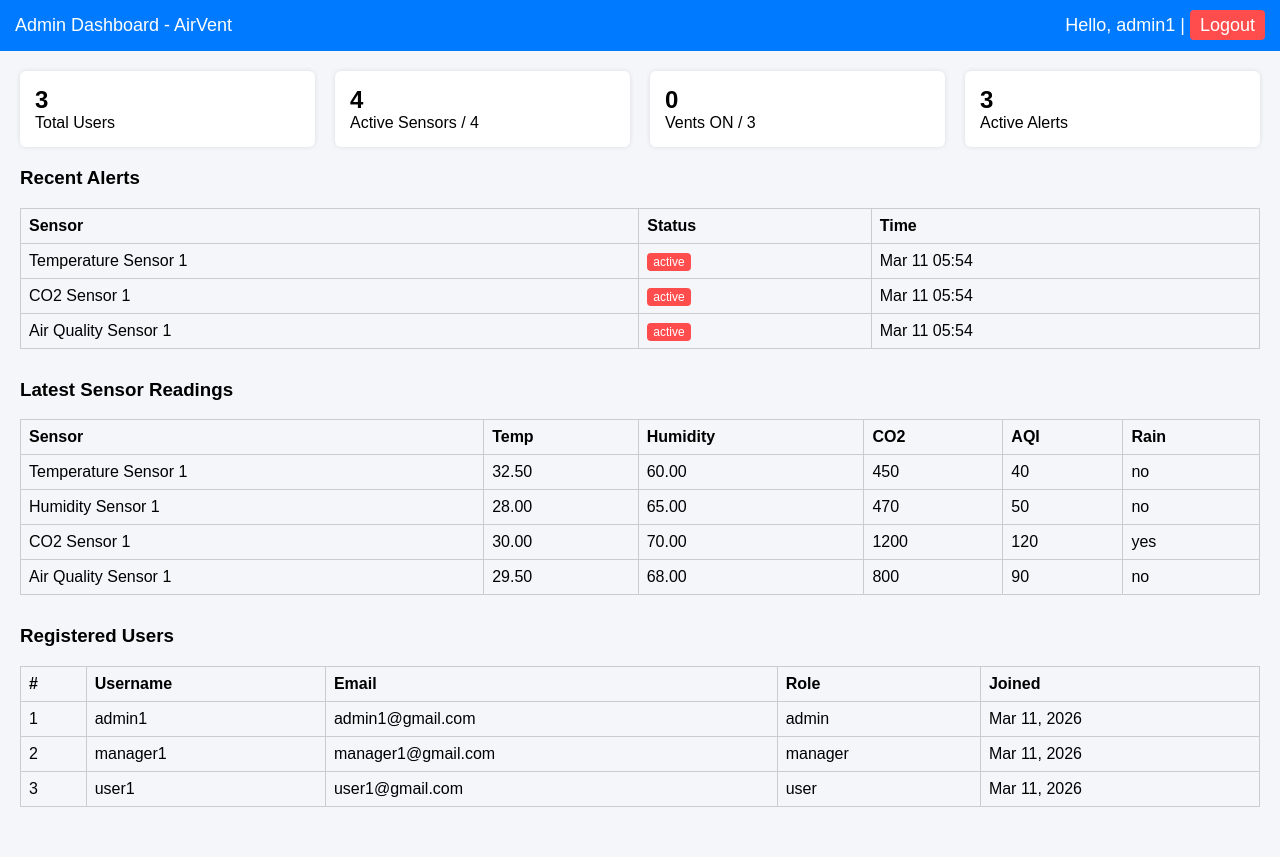
After one commit to 4doyngaIt/Air-Ventilation-System, a PHP site: page /app/admin/dashboard.php in a window 1280 px wide. The commit adds this page. Run offline with PHP 8.4, Linux system fonts and the light colour scheme; a user stored in the database is signed in; data comes from the database, SQL or seed files in the repository.

Commit message:
Add Admin Dashboard

```diff
--- /dev/null
+++ b/app/admin/dashboard.php
@@ -0,0 +1,162 @@
+<?php
+session_start();
+include "../../config/db.php"; // adjust path to your db.php
+
+// ── Auth + role guard ───────────────────────────────────────────────
+if(!isset($_SESSION['user_id']) || !isset($_SESSION['role']) || $_SESSION['role'] !== 'admin'){
+    header("Location: ../../login.php");
+    exit();
+}
+
+// ── Fetch admin info ────────────────────────────────────────────────
+$user_id = $_SESSION['user_id'];
+$stmt = $conn->prepare("SELECT username FROM users WHERE user_id=?");
+$stmt->bind_param("i", $user_id);
+$stmt->execute();
+$admin = $stmt->get_result()->fetch_assoc();
+
+// ── Summary counts ─────────────────────────────────────────────────
+$total_users    = $conn->query("SELECT COUNT(*) c FROM users")->fetch_assoc()['c'];
+$total_sensors  = $conn->query("SELECT COUNT(*) c FROM sensors")->fetch_assoc()['c'];
+$active_sensors = $conn->query("SELECT COUNT(*) c FROM sensors WHERE status='active'")->fetch_assoc()['c'];
+$total_vents    = $conn->query("SELECT COUNT(*) c FROM ventilation_systems")->fetch_assoc()['c'];
+$vents_on       = $conn->query("SELECT COUNT(*) c FROM ventilation_systems WHERE status='ON'")->fetch_assoc()['c'];
+$active_alerts  = $conn->query("SELECT COUNT(*) c FROM alerts WHERE status='active'")->fetch_assoc()['c'];
+
+// ── Latest readings ───────────────────────────────────────────────
+$latest_readings = $conn->query("
+    SELECT s.sensor_name, s.location, s.sensor_type,
+           r.temperature, r.humidity, r.co2_level, r.air_quality_index, r.raining, r.recorded_at
+    FROM sensors s
+    LEFT JOIN (
+        SELECT sensor_id, temperature, humidity, co2_level, air_quality_index, raining, recorded_at
+        FROM air_readings
+        WHERE (sensor_id, recorded_at) IN (
+            SELECT sensor_id, MAX(recorded_at) FROM air_readings GROUP BY sensor_id
+        )
+    ) r ON s.sensor_id = r.sensor_id
+    ORDER BY s.sensor_id
+");
+
+// ── Recent alerts ────────────────────────────────────────────────
+$recent_alerts = $conn->query("
+    SELECT a.*, s.sensor_name FROM alerts a
+    JOIN sensors s ON a.sensor_id = s.sensor_id
+    ORDER BY a.alert_time DESC LIMIT 5
+");
+
+// ── Ventilation systems ─────────────────────────────────────────
+$vents = $conn->query("SELECT * FROM ventilation_systems ORDER BY location");
+
+// ── Users ───────────────────────────────────────────────────────
+$users = $conn->query("SELECT user_id, username, email, role, created_at FROM users ORDER BY created_at DESC");
+?>
+
+<!DOCTYPE html>
+<html lang="en">
+<head>
+<meta charset="UTF-8">
+<meta name="viewport" content="width=device-width, initial-scale=1.0">
+<title>Admin Dashboard · AirVent</title>
+<style>
+body { font-family: Arial, sans-serif; background:#f4f6f9; margin:0; padding:0; }
+header { background:#007bff; color:#fff; padding:15px; font-size:18px; display:flex; justify-content:space-between; }
+main { padding:20px; }
+.section { margin-bottom:30px; }
+table { width:100%; border-collapse:collapse; }
+table th, table td { padding:8px; border:1px solid #ccc; text-align:left; }
+.stat-grid { display:flex; gap:20px; margin-bottom:20px; }
+.stat-card { flex:1; background:#fff; padding:15px; border-radius:6px; box-shadow:0 0 5px rgba(0,0,0,0.1); }
+.stat-card h2 { margin:0; font-size:24px; }
+.logout { color:#fff; text-decoration:none; background:#ff4d4d; padding:5px 10px; border-radius:4px; }
+.badge { padding:2px 6px; border-radius:4px; color:#fff; font-size:12px; }
+.badge-red { background:#ff4d4d; }
+.badge-green { background:#28a745; }
+.badge-yellow { background:#ffc107; color:#000; }
+</style>
+</head>
+<body>
+
+<header>
+    <div>Admin Dashboard - AirVent</div>
+    <div>
+        Hello, <?php echo htmlspecialchars($admin['username']); ?> |
+        <a href="../../logout.php" class="logout">Logout</a>
+    </div>
+</header>
+
+<main>
+
+<div class="section stat-grid">
+    <div class="stat-card">
+        <h2><?php echo $total_users; ?></h2>
+        <div>Total Users</div>
+    </div>
+    <div class="stat-card">
+        <h2><?php echo $active_sensors; ?></h2>
+        <div>Active Sensors / <?php echo $total_sensors; ?></div>
+    </div>
+    <div class="stat-card">
+        <h2><?php echo $vents_on; ?></h2>
+        <div>Vents ON / <?php echo $total_vents; ?></div>
+    </div>
+    <div class="stat-card">
+        <h2><?php echo $active_alerts; ?></h2>
+        <div>Active Alerts</div>
+    </div>
+</div>
+
+<div class="section">
+    <h3>Recent Alerts</h3>
+    <table>
+        <tr><th>Sensor</th><th>Status</th><th>Time</th></tr>
+        <?php while($a = $recent_alerts->fetch_assoc()): ?>
+        <tr>
+            <td><?php echo htmlspecialchars($a['sensor_name']); ?></td>
+            <td>
+                <span class="badge <?php echo $a['status']==='active'?'badge-red':'badge-green'; ?>">
+                    <?php echo $a['status']; ?>
+                </span>
+            </td>
+            <td><?php echo date('M d H:i', strtotime($a['alert_time'])); ?></td>
+        </tr>
+        <?php endwhile; ?>
+    </table>
+</div>
+
+<div class="section">
+    <h3>Latest Sensor Readings</h3>
+    <table>
+        <tr><th>Sensor</th><th>Temp</th><th>Humidity</th><th>CO2</th><th>AQI</th><th>Rain</th></tr>
+        <?php while($r = $latest_readings->fetch_assoc()): ?>
+        <tr>
+            <td><?php echo htmlspecialchars($r['sensor_name']); ?></td>
+            <td><?php echo $r['temperature'] ?? '—'; ?></td>
+            <td><?php echo $r['humidity'] ?? '—'; ?></td>
+            <td><?php echo $r['co2_level'] ?? '—'; ?></td>
+            <td><?php echo $r['air_quality_index'] ?? '—'; ?></td>
+            <td><?php echo $r['raining'] ?? '—'; ?></td>
+        </tr>
+        <?php endwhile; ?>
+    </table>
+</div>
+
+<div class="section">
+    <h3>Registered Users</h3>
+    <table>
+        <tr><th>#</th><th>Username</th><th>Email</th><th>Role</th><th>Joined</th></tr>
+        <?php while($u = $users->fetch_assoc()): ?>
+        <tr>
+            <td><?php echo $u['user_id']; ?></td>
+            <td><?php echo htmlspecialchars($u['username']); ?></td>
+            <td><?php echo htmlspecialchars($u['email']); ?></td>
+            <td><?php echo $u['role']; ?></td>
+            <td><?php echo date('M d, Y', strtotime($u['created_at'])); ?></td>
+        </tr>
+        <?php endwhile; ?>
+    </table>
+</div>
+
+</main>
+</body>
+</html>
```
Also changed, not shown: login.php (+18 -9 lines).
